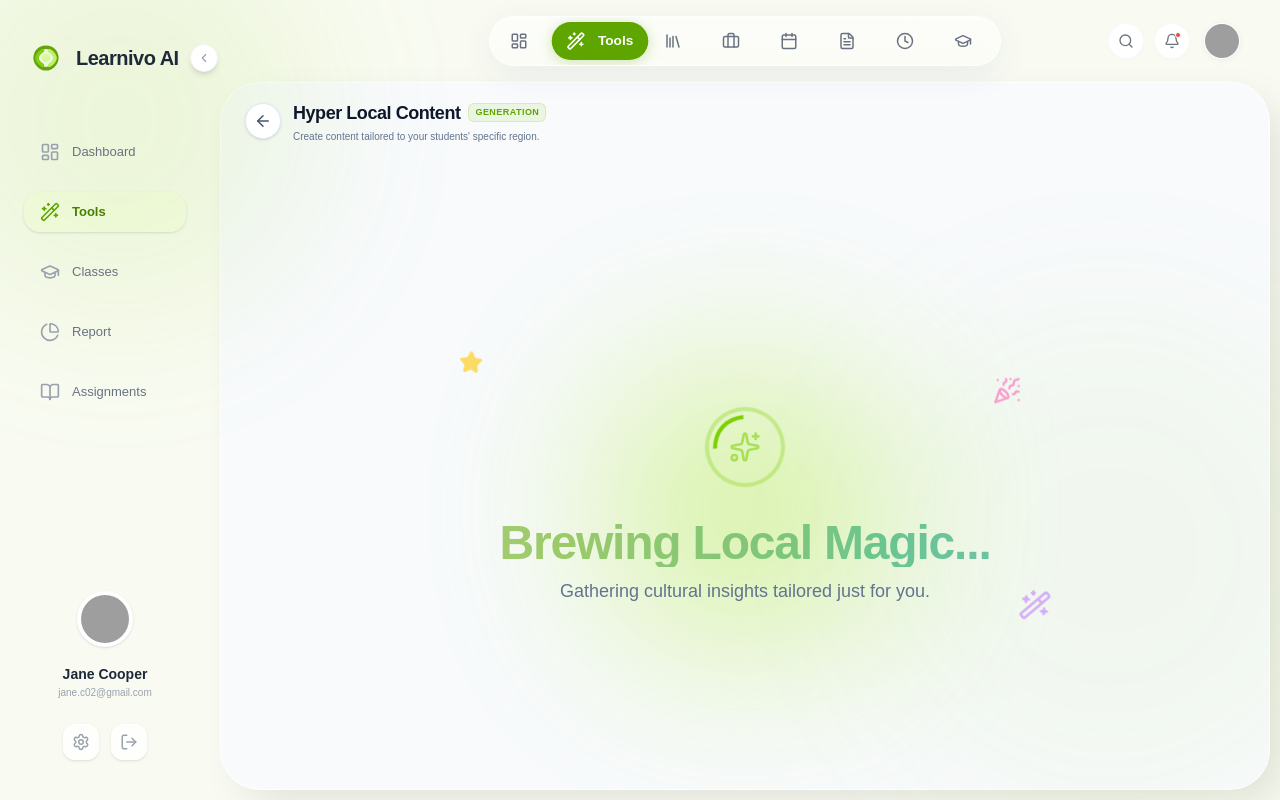
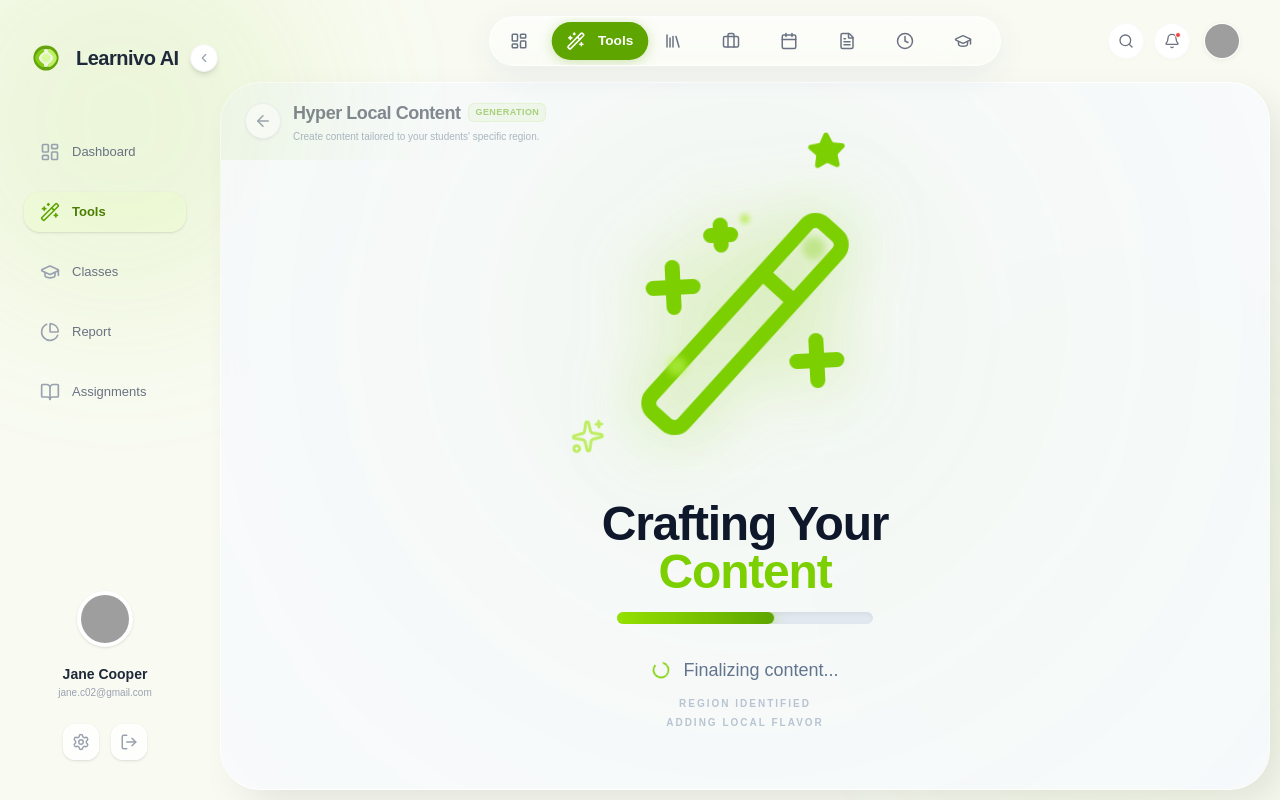
Before and after one commit to sg-surya/learninvoo, a Next.js app in the folder next-app/: page /tools/hyper-local-content in a window 1280 px wide. Both pictures are taken after typing "Sample", "Sample", "Sample" into the empty fields and a click on the button "Generate". Built offline with nearby package versions, Linux system fonts and the light colour scheme; grey boxes are pictures that could not be loaded.

Commit message:
genearting screen of hyer local contnt ki bnai h

```diff
--- a/next-app/src/components/HyperLocalView.tsx
+++ b/next-app/src/components/HyperLocalView.tsx
@@ -1,7 +1,7 @@
 'use client';
 
 import React, { useState, useEffect } from 'react';
-import { ArrowLeft, History, Sparkles, BookOpen, FileText, GraduationCap, MapPin, Globe, PartyPopper, Star, Wand2, Copy, RefreshCw, CheckCircle2 } from 'lucide-react';
+import { ArrowLeft, History, Sparkles, BookOpen, FileText, GraduationCap, MapPin, Globe, PartyPopper, Star, Wand2, Copy, RefreshCw, CheckCircle2, Loader2, Hourglass } from 'lucide-react';
 import { useRouter } from 'next/navigation';
 
 type ViewState = 'form' | 'generating' | 'result';
@@ -11,6 +11,31 @@ const HyperLocalView: React.FC = () => {
     const [mode, setMode] = useState<'topic' | 'book'>('topic');
     const [viewState, setViewState] = useState<ViewState>('form');
     const [generatedContent, setGeneratedContent] = useState<string>('');
+    const [loadingStage, setLoadingStage] = useState(0);
+
+    // Simulated loading stages
+    useEffect(() => {
+        if (viewState === 'generating') {
+            const stages = [
+                "Analyzing regional context...",
+                "Applying cultural nuances...",
+                "Generating local examples...",
+                "Finalizing content..."
+            ];
+
+            let currentStage = 0;
+            const interval = setInterval(() => {
+                setLoadingStage(prev => {
+                    if (prev < stages.length - 1) return prev + 1;
+                    return prev;
+                });
+            }, 800);
+
+            return () => clearInterval(interval);
+        } else {
+            setLoadingStage(0);
+        }
+    }, [viewState]);
 
     const handleGenerate = () => {
         setViewState('generating');
@@ -36,7 +61,7 @@ const HyperLocalView: React.FC = () => {
 5. **Closing**:
    - Pledge to save 1 bucket of water daily.`);
             setViewState('result');
-        }, 3000);
+        }, 3500);
     };
 
     const handleBack = () => {
@@ -53,7 +78,7 @@ const HyperLocalView: React.FC = () => {
             </div>
 
             {/* Navbar */}
-            <nav className="relative z-10 flex items-center justify-between px-6 py-4 shrink-0">
+            <nav className={`relative z-10 flex items-center justify-between px-6 py-4 shrink-0 transition-opacity duration-500 ${viewState === 'generating' ? 'opacity-50 pointer-events-none' : 'opacity-100'}`}>
                 <div className="flex items-center space-x-3">
                     <button
                         onClick={() => viewState === 'result' ? handleBack() : router.back()}
@@ -229,32 +254,69 @@ const HyperLocalView: React.FC = () => {
 
                 {/* GENERATING VIEW */}
                 {viewState === 'generating' && (
-                    <div className="flex flex-col items-center justify-center h-full w-full animate-fadeIn">
-                        <div className="relative">
-                            <div className="w-64 h-64 bg-lime-400 rounded-full blur-[100px] opacity-20 absolute top-1/2 left-1/2 -translate-x-1/2 -translate-y-1/2 animate-pulse"></div>
-                            <div className="relative z-10 flex flex-col items-center">
-                                <div className="w-20 h-20 mb-8 relative">
-                                    <div className="absolute inset-0 bg-lime-500 rounded-full animate-ping opacity-20"></div>
-                                    <div className="absolute inset-0 border-4 border-lime-500/30 rounded-full animate-[spin_3s_linear_infinite]"></div>
-                                    <div className="absolute inset-2 border-4 border-t-lime-500 border-r-transparent border-b-transparent border-l-transparent rounded-full animate-[spin_1.5s_linear_infinite]"></div>
-                                    <div className="absolute inset-0 flex items-center justify-center">
-                                        <Sparkles className="text-lime-500 animate-pulse" size={32} />
-                                    </div>
+                    <div className="flex flex-col items-center justify-center h-full w-full animate-fadeIn absolute inset-0 z-50 bg-slate-50/90 backdrop-blur-sm">
+                        <div className="relative mb-12 transform scale-125">
+                            <div className="absolute inset-0 bg-lime-500/20 blur-[120px] rounded-full scale-150 animate-pulse"></div>
+
+                            {/* Wand Icon Animation */}
+                            <div className="relative z-10 w-64 h-64 flex items-center justify-center animate-wiggle">
+                                <Wand2 className="w-48 h-48 text-lime-500 drop-shadow-[0_0_30px_rgba(132,204,22,0.6)]" strokeWidth={1.5} />
+
+                                {/* Floating Particles */}
+                                <div className="absolute top-1/4 right-1/4 w-3 h-3 bg-lime-500 rounded-full blur-[2px] opacity-70 animate-[ping_2s_linear_infinite]"></div>
+                                <div className="absolute bottom-1/3 left-1/4 w-4 h-4 bg-lime-300 rounded-full blur-[3px] opacity-60 animate-[bounce_3s_infinite]"></div>
+                                <div className="absolute top-10 left-1/2 w-2 h-2 bg-lime-400 rounded-full blur-[2px] opacity-50 animate-pulse"></div>
+
+                                <div className="absolute -top-4 right-10 text-lime-500 animate-bounce delay-100">
+                                    <Star size={32} fill="currentColor" />
                                 </div>
-                                <h2 className="text-4xl md:text-5xl font-extrabold text-transparent bg-clip-text bg-gradient-to-r from-lime-600 to-emerald-600 mb-4 tracking-tight animate-pulse">
-                                    Brewing Local Magic...
+                                <div className="absolute bottom-6 -left-4 text-lime-400 opacity-60 animate-bounce delay-300">
+                                    <Sparkles size={28} />
+                                </div>
+                            </div>
+                        </div>
+
+                        <div className="w-full max-w-md space-y-8 text-center relative z-20">
+                            <div className="space-y-4">
+                                <h2 className="text-4xl md:text-5xl font-extrabold tracking-tight text-slate-900">
+                                    Crafting Your <span className="text-lime-500">Content</span>
                                 </h2>
-                                <p className="text-slate-500 text-lg font-medium animate-bounce">
-                                    Gathering cultural insights tailored just for you.
-                                </p>
+
+                                {/* Progress Bar */}
+                                <div className="relative h-3 w-64 mx-auto bg-slate-200 rounded-full overflow-hidden shadow-inner">
+                                    <div className="absolute top-0 left-0 h-full w-2/3 bg-gradient-to-r from-lime-400 to-lime-600 rounded-full animate-[progress_2s_ease-in-out_infinite] shadow-[0_0_15px_rgba(132,204,22,0.5)]"></div>
+                                </div>
                             </div>
 
-                            {/* Floating icons */}
-                            <div className="absolute top-0 left-0 w-full h-full pointer-events-none">
-                                <Star className="absolute top-[-50px] left-[-40px] text-yellow-400 opacity-60 animate-[float_4s_ease-in-out_infinite] delay-0" fill="currentColor" size={24} />
-                                <Wand2 className="absolute bottom-[-20px] right-[-60px] text-purple-400 opacity-60 animate-[float_5s_ease-in-out_infinite] delay-1000" size={32} />
-                                <PartyPopper className="absolute top-[-30px] right-[-30px] text-pink-400 opacity-60 animate-[float_3s_ease-in-out_infinite] delay-500" size={28} />
+                            <div className="space-y-3 min-h-[80px]">
+                                <div className="flex items-center justify-center gap-3 text-slate-500 font-medium animate-fadeIn">
+                                    <Loader2 className="animate-spin text-lime-500" size={20} />
+                                    <span className="text-lg">
+                                        {loadingStage === 0 && "Analyzing regional context..."}
+                                        {loadingStage === 1 && "Applying cultural nuances..."}
+                                        {loadingStage === 2 && "Generating local examples..."}
+                                        {loadingStage === 3 && "Finalizing content..."}
+                                    </span>
+                                </div>
+                                <div className="flex flex-col gap-1 items-center">
+                                    {loadingStage > 0 && (
+                                        <p className="text-[10px] uppercase tracking-[0.2em] font-bold text-slate-400 opacity-60 animate-slideUp">
+                                            Region Identified
+                                        </p>
+                                    )}
+                                    {loadingStage > 1 && (
+                                        <p className="text-[10px] uppercase tracking-[0.2em] font-bold text-slate-400 opacity-40 animate-slideUp">
+                                            Adding Local Flavor
+                                        </p>
+                                    )}
+                                </div>
                             </div>
+                        </div>
+
+                        <div className="mt-16 bg-white/40 backdrop-blur-md px-6 py-3 rounded-2xl border border-white/30 shadow-sm">
+                            <p className="text-sm text-slate-500">
+                                This usually takes about <span className="font-bold text-slate-700">few seconds</span>...
+                            </p>
                         </div>
                     </div>
                 )}
@@ -306,8 +368,27 @@ const HyperLocalView: React.FC = () => {
                     50% { transform: translateY(-10px) rotate(5deg); }
                     100% { transform: translateY(0px) rotate(0deg); }
                 }
+                @keyframes progress {
+                    0% { transform: translateX(-100%); }
+                    50% { transform: translateX(0%); }
+                    100% { transform: translateX(100%); }
+                }
+                 @keyframes wiggle {
+                    0%, 100% { transform: rotate(-3deg); }
+                    50% { transform: rotate(3deg); }
+                }
+                @keyframes slideUp {
+                    from { opacity: 0; transform: translateY(10px); }
+                    to { opacity: 0.6; transform: translateY(0); }
+                }
                 .animate-pulse-slow {
                     animation: pulse 4s cubic-bezier(0.4, 0, 0.6, 1) infinite;
+                }
+                .animate-wiggle {
+                    animation: wiggle 3s ease-in-out infinite;
+                }
+                 .animate-slideUp {
+                    animation: slideUp 0.5s ease-out forwards;
                 }
                 .custom-scrollbar::-webkit-scrollbar {
                     width: 6px;
```
